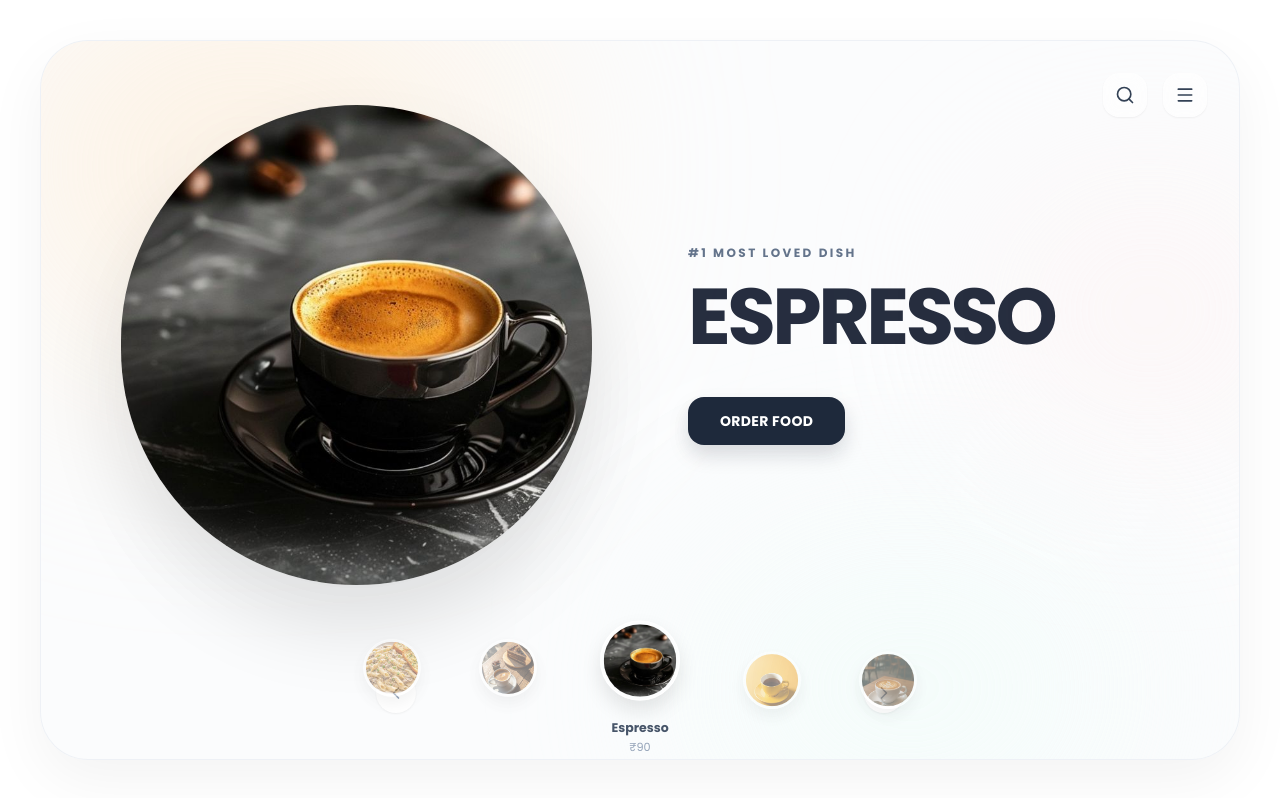
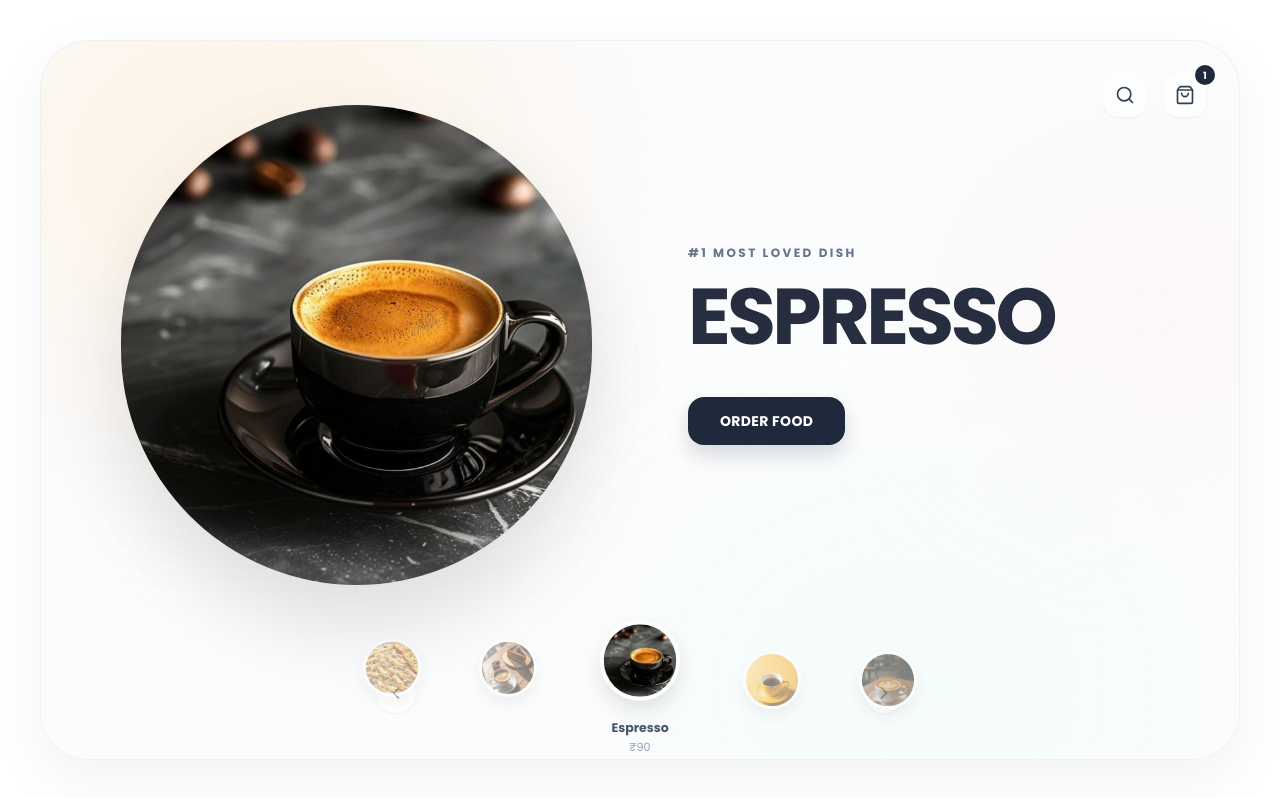
Before and after one commit to venkatsundar1804-ux/Odoo-Cafe, a React (Vite) app: page /pos in a window 1280 px wide. Both pictures are taken after a click on the button "ORDER FOOD". Built offline with nearby package versions, Linux system fonts and the light colour scheme; no server answers.

Commit message:
Implement end-to-end user flow: POS -> Checkout -> Payment -> Success

```diff
--- a/src/pages/Checkout.jsx
+++ b/src/pages/Checkout.jsx
@@ -2,12 +2,17 @@ import { useState } from 'react';
 import { useNavigate } from 'react-router-dom';
 import { ChevronLeft, ShoppingBag, Plus, Minus, X } from 'lucide-react';
 import { useCartStore } from '../store/cartStore';
+import { useTableStore } from '../store/tableStore';
 import { resolveImage } from '../utils/imageResolver';
+import { ordersService } from '../services/ordersService';
+import PaymentModal from '../components/OrderView/PaymentModal';
 
 export default function Checkout() {
   const navigate = useNavigate();
   const { cart, addToCart, removeFromCart, getTotals, clearCart } = useCartStore();
   const [promoCode, setPromoCode] = useState('');
+  const [isPaymentOpen, setIsPaymentOpen] = useState(false);
+  const [currentOrderId, setCurrentOrderId] = useState(null);
 
   const { subtotal } = getTotals();
   const shippingCost = cart.length > 0 ? 4.99 : 0;
@@ -18,14 +23,27 @@ export default function Checkout() {
     alert("Promo logic not implemented yet.");
   };
 
-  const handleCheckout = () => {
+  const handleCheckout = async () => {
     if (cart.length === 0) {
       alert("Your cart is empty!");
       return;
     }
-    alert("Checkout successful! Generating receipt...");
-    clearCart();
-    navigate(-1);
+
+    try {
+      const orderPayload = {
+        table_id: useTableStore.getState().currentTableId || 1,
+        customer_id: null,
+        items: cart.map(i => ({ product_id: i.id, quantity: i.quantity })),
+        coupon_code: promoCode || null
+      };
+
+      const newOrder = await ordersService.createOrder(orderPayload);
+      setCurrentOrderId(newOrder.id);
+      setIsPaymentOpen(true);
+    } catch (err) {
+      console.error(err);
+      alert("Failed to create order on backend. Check console.");
+    }
   };
 
   return (
@@ -167,7 +185,6 @@ export default function Checkout() {
           </div>
         </div>
 
-        {/* Checkout Button */}
         <button
           onClick={handleCheckout}
           className="w-full bg-slate-900 hover:bg-slate-800 text-white font-bold text-base py-5 rounded-[1.5rem] transition shadow-[0_15px_30px_rgba(15,23,42,0.2)] cursor-pointer tracking-wide"
@@ -176,6 +193,19 @@ export default function Checkout() {
         </button>
 
       </div>
+
+      <PaymentModal
+        isOpen={isPaymentOpen}
+        onClose={() => setIsPaymentOpen(false)}
+        totalAmount={total}
+        orderId={currentOrderId}
+        onPaymentSuccess={() => {
+          clearCart();
+          setIsPaymentOpen(false);
+          // Return to POS or floor when completed!
+          navigate('/floor');
+        }}
+      />
     </div>
   );
 }
--- a/src/pages/POS.jsx
+++ b/src/pages/POS.jsx
@@ -1,5 +1,5 @@
 import { useState, useEffect, useCallback } from 'react';
-import { useSearchParams } from 'react-router-dom';
+import { useSearchParams, useNavigate } from 'react-router-dom';
 import axios from 'axios';
 import { useCartStore } from '../store/cartStore';
 import { mockCategories } from '../data/mockCategories';
@@ -17,7 +17,8 @@ import {
   User,
   Mic,
   Star,
-  Play
+  Play,
+  ShoppingBag
 } from 'lucide-react';
 
 export default function POS() {
@@ -33,7 +34,9 @@ export default function POS() {
   const [direction, setDirection] = useState(1);
   const [isScrolling, setIsScrolling] = useState(false);
 
-  const { addToCart } = useCartStore();
+  const navigate = useNavigate();
+  const { addToCart, cart } = useCartStore();
+  const cartItemCount = cart.reduce((acc, item) => acc + item.quantity, 0);
 
   useEffect(() => {
     const fetchData = async () => {
@@ -161,8 +164,16 @@ export default function POS() {
           <button className="p-3 bg-white/70 backdrop-blur shadow-sm rounded-2xl hover:bg-white transition cursor-pointer">
             <Search className="w-5 h-5 text-slate-700" />
           </button>
-          <button className="p-3 bg-white/70 backdrop-blur shadow-sm rounded-2xl hover:bg-white transition cursor-pointer">
-            <Menu className="w-5 h-5 text-slate-700" />
+          <button
+            onClick={() => navigate('/checkout')}
+            className="p-3 bg-white/70 backdrop-blur shadow-sm rounded-2xl hover:bg-white transition cursor-pointer relative"
+          >
+            <ShoppingBag className="w-5 h-5 text-slate-700" />
+            {cartItemCount > 0 && (
+              <span className="absolute -top-2 -right-2 bg-slate-800 text-white text-[10px] font-bold w-5 h-5 flex items-center justify-center rounded-full">
+                {cartItemCount}
+              </span>
+            )}
           </button>
         </header>
 
```
